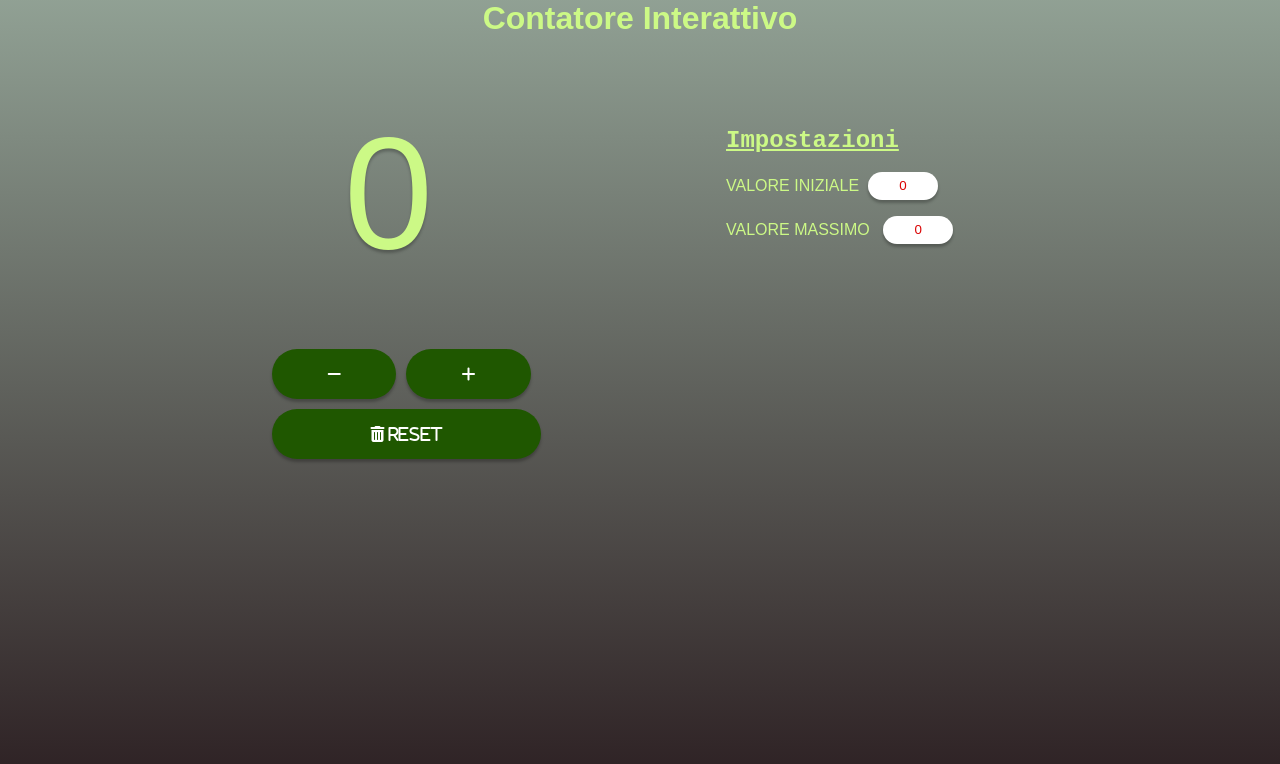
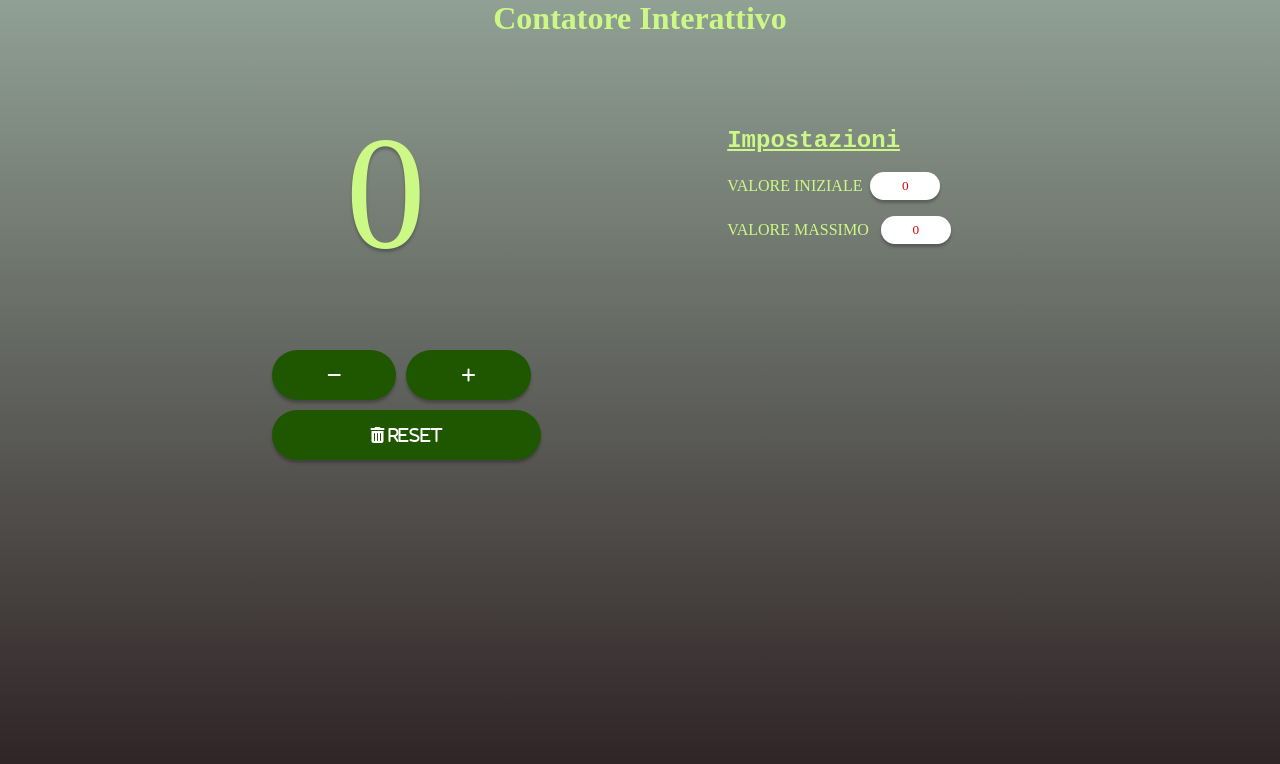
Before and after one commit to antopat1/contatoreinterattivo, a plain HTML site: page index.html in a window 1280 px wide. Both pictures are taken after a click on the button "CREA ELEMENTI IN JS ED AVVIA APPLICAZIONE". Drawn offline with Linux system fonts and the light colour scheme; a web font is replaced by a local one.

Commit message:
NewReleasePostFeedback

```diff
--- a/assets/css/custoumRules.css
+++ b/assets/css/custoumRules.css
@@ -1,9 +1,9 @@
-/* import di "Nabla" tra i font maggiormente in trend */
+/* Import di "Nabla" tra i font maggiormente in trend */
 @import url('https://fonts.googleapis.com/css2?family=Nabla&family=Pixelify+Sans&family=Poppins:wght@100&family=Roboto&family=Rubik+Doodle+Shadow&display=swap');
 
 /* Reset del margin e padding di default e utilizzo del font "Nabla" come predefinito per l'intero documento */
 * {
-    font-family: "Nabla", sans-serif;
+    font-family: "Nabla", "sans-serif";
     padding: 0;
     margin: 0;
 }
@@ -13,8 +13,12 @@ body {
     color: #ccf986;
     background: #3634149b;
     background: linear-gradient(to bottom, #14361b78, #2b1e21);
-    background-attachment: fixed; /* Sfondo fisso durante lo scrolling */
-    height: 100vh; /* Occupa l'intera altezza della viewport */
+    background-attachment: fixed;
+    height: 100vh;
+}
+
+h2 {
+    font-family: 'Courier New';
 }
 
 button {
@@ -22,19 +26,19 @@ button {
     background: #1f5700;
     color: #ffffff;
     border: none;
-    cursor: pointer; /* Cambia il cursore al passaggio del mouse */
-    box-shadow: 0 3px 3px rgba(0, 0, 0, 0.25); /* Ombra leggera */
+    cursor: pointer;
+    box-shadow: 0 3px 3px rgba(0, 0, 0, 0.25);
     height: 50px;
-    border-radius: 50px; /* Bordo arrotondato */
+    border-radius: 50px;
 }
 
 button:hover {
-    filter: hue-rotate(25deg); /* Cambia il colore al passaggio del mouse */
+    filter: hue-rotate(25deg);
 }
 
 button:disabled {
-    pointer-events: none; /* Impedisce l'interazione con i pulsanti disabilitati */
-    filter: saturate(10%); /* Riduce la saturazione del colore */
+    pointer-events: none;
+    filter: saturate(10%);
 }
 
 input {
@@ -45,8 +49,9 @@ input {
     height: 28px;
     border-radius: 14px;
     font-weight: 500;
-    color: #0004ff;
+    color: #db0505;
     box-shadow: 0 3px 3px rgba(0, 0, 0, 0.25);
+    font-family: "Arial, Helvetica, sans-serif";
 }
 
 input::-webkit-outer-spin-button,
@@ -60,7 +65,7 @@ input::-webkit-inner-spin-button {
     display: flex;
     flex-direction: column;
     align-items: center;
-    gap: 4rem; /* Spaziatura tra gli elementi figli */
+    gap: 4rem;
 }
 
 .myApp-counterSetting {
@@ -80,7 +85,7 @@ input::-webkit-inner-spin-button {
 /* Stili per il contenitore dei pulsanti */
 .buttons {
     display: flex;
-    flex-wrap: wrap; /* Rientra a capo se non c'è abbastanza spazio */
+    flex-wrap: wrap;
     gap: 10px;
     width: 80%;
     margin-right: 400px;
@@ -109,7 +114,7 @@ input::-webkit-inner-spin-button {
     margin-bottom: 1rem;
 }
 
-/*Regole per le dimensioni e il posizionamento in risposta a schermi più piccoli */
+/* Regole per le dimensioni e il posizionamento in risposta a schermi più piccoli */
 @media (max-width: 768px) {
     .myApp-counterSetting {
         flex-direction: column;
@@ -131,7 +136,7 @@ input::-webkit-inner-spin-button {
     }
 }
 
-/* Regole per le dimensioni e il posizionamento in schermi molto piccoli come IPhone 12*/
+/* Regole per le dimensioni e il posizionamento in schermi molto piccoli come iPhone 12 */
 @media (max-width: 430px) {
     .settings {
         margin-left: 180px;
@@ -160,3 +165,8 @@ input::-webkit-inner-spin-button {
         font-size: 3vw;
     }
 }
+
+/* regola per nascondere elementi */
+.hidden {
+    display: none;
+}
--- a/assets/js/custoumJS.js
+++ b/assets/js/custoumJS.js
@@ -1,55 +1,54 @@
 document.addEventListener("DOMContentLoaded", () => {
     let counterValue = 0;
-    let maxValue = null; // inizialmente non ci sono restrizioni per i valori del contatore
+    let maxValue = null; // Valore massimo del contatore, inizialmente non limitato
 
-    // Referenze ai vari elementi HTML
+    // Referenze agli elementi HTML
     const startCountInput = document.getElementById("startCount");
     const maxCountInput = document.getElementById("maxCount");
-    const showAppBtn = document.getElementById("showAppBtn");
-    const myAppContainer = document.querySelector(".myApp-counterSetting");
+    const showAppBtn = document.getElementById("showAppBtn"); // Bottone per mostrare l'app
+    const settingsContainer = document.querySelector(".myApp-counterSetting");
     const buttonContainer = document.getElementById("buttonContainer");
 
-    // Creazione dinamica JS del contatore
-    const sectionContainer = document.createElement("section");
-    sectionContainer.textContent = "0";
-    sectionContainer.classList.add("counter");
-    myAppContainer.insertBefore(sectionContainer, myAppContainer.firstChild);
+    // Referenza all'elemento radice che racchiude l'intera applicazione ed intercetta eventi da ogni TAG child
+    const generalEventDelegateElement = document.querySelector(".myApp-container");
 
-    // Creazione dinamica dei pulsanti ciclando un array contenente le classi associate ai simboli del CDN CSS "font-awesome"
+    // Creazione dinamica del contatore come elemento DOM
+    const sectionContainer = createDOMElement("section", "counter", "0"); // Crea un elemento sezione per il contatore
+    settingsContainer.insertBefore(sectionContainer, settingsContainer.firstChild); // Inserisce il contatore nel contenitore principale
+
+    // Creazione dinamica dei pulsanti utilizzando un array di classi
     const buttonSymbols = ['fa-minus', 'fa-plus', 'fa-trash-can'];
     buttonSymbols.forEach((symbolClass, index) => {
-        const button = document.createElement("button");
-        button.classList.add("fa-solid", symbolClass);
-        button.id = `button${index + 1}`;
+        const button = createDOMElement("button", `fa-solid ${symbolClass}`, null); // Crea un elemento button con classi specificate
+        button.id = `button${index + 1}`; // Assegna un ID univoco a ciascun pulsante
 
-        // Se la classe è 'fa-trash-can' (icona del cestino), aggiungi oltre al simbolo anche il testo a "RESET"
+        // Se la classe è 'fa-trash-can' (icona del cestino), aggiunge anche il testo "RESET"
         if (symbolClass === 'fa-trash-can') {
             button.textContent = " RESET";
         }
+
         buttonContainer.appendChild(button);
     });
 
-    // Gestore dell'evento iniziale che al click mostra il contatore interattivo e le sue impostazioni
-    showAppBtn.addEventListener("click", () => {
-        myAppContainer.style.display = "flex";
-        buttonContainer.style.display = "flex";
-        showAppBtn.style.display = "none"; // Nascondi il bottone di avvio
-    });
-
-    // Implementazione della logica dell'Event Delegation grazie a cui intercetto l'elemento che ha scatenato l'evento
-    buttonContainer.addEventListener("click", (event) => {
-        const targetId = event.target.id;
+    generalEventDelegateElement.addEventListener("click", (event) => {
+        const targetId = event.target.id; // Ottiene l'ID dell'elemento cliccato
 
         switch (targetId) {
-            case "button1": // Decrementa
+            case "showAppBtn": // Gestore dell'evento click per mostrare l'app
+                settingsContainer.style.display = "flex"; // Mostra il contenitore principale
+                buttonContainer.style.display = "flex"; // Mostra il contenitore dei pulsanti
+                showAppBtn.style.display = "none"; // Nasconde il bottone di avvio
+                break;
+
+            case "button1": // Pulsante di decremento
                 if (counterValue > 0) {
                     counterValue--;
-                    updateCounterDisplay();
-                    updateButtonState();
+                    updateCounterDisplay(); // Aggiorna la visualizzazione del contatore
+                    updateButtonState(); // Aggiorna lo stato dei pulsanti
                 }
                 break;
 
-            case "button2": // Incrementa
+            case "button2": // Pulsante di incremento
                 if (maxValue === null || counterValue < maxValue) {
                     counterValue++;
                     updateCounterDisplay();
@@ -57,7 +56,7 @@ document.addEventListener("DOMContentLoaded", () => {
                 }
                 break;
 
-            case "button3": // Azzera
+            case "button3": // Pulsante di reset
                 counterValue = 0;
                 maxValue = null;
                 startCountInput.value = 0;
@@ -68,29 +67,36 @@ document.addEventListener("DOMContentLoaded", () => {
         }
     });
 
-    startCountInput.addEventListener("change", (e) => {
-        const startValue = parseInt(e.target.value);
-        handleInputChange(startValue);
+    // Accorpamento del Gestore degli eventi change per l'input del valore iniziale e massimo nelle impostazioni
+    generalEventDelegateElement.addEventListener("change", (event) => {
+        const targetId = event.target.id;
+
+        switch (targetId) {
+            case "startCount":
+                handleInputChange(parseInt(event.target.value));
+                break;
+
+            case "maxCount":
+                handleInputChange(parseInt(event.target.value), true);
+                break;
+        }
     });
 
-    maxCountInput.addEventListener("change", (e) => {
-        const newMaxValue = parseInt(e.target.value);
-        handleInputChange(newMaxValue, true);
-    });
 
-    // Implementazione della logica di gestione dell'input sulla base dei valori forniti con le impostazioni
+
+    // Funzione per gestire il cambiamento di input
     function handleInputChange(value, isMaxValue = false) {
         if (isNaN(value)) {
-            window.alert("Attenzione: sono accettati solo valori numerici!");
+            window.alert("Attenzione: sono accettati solo valori numerici!"); // Avvisa se il valore non è numerico
         } else {
             if (isMaxValue) {
-                maxValue = value;
+                maxValue = value; // Imposta il valore massimo
             } else {
                 let adjustedValue = value;
                 if (maxValue !== null && value > maxValue) {
-                    adjustedValue = maxValue;
+                    adjustedValue = maxValue; // Imposta il valore corretto rispetto al massimo
                 }
-                counterValue = adjustedValue;
+                counterValue = adjustedValue; // Imposta il valore del contatore
             }
 
             updateCounterDisplay();
@@ -98,25 +104,31 @@ document.addEventListener("DOMContentLoaded", () => {
         }
     }
 
+    // Funzione per aggiornare la visualizzazione del contatore
     function updateCounterDisplay() {
         sectionContainer.textContent = counterValue;
     }
 
-    // Per garantire robustezza all'app, si impedisce con disabilitazione pulsanti, valori negativi o maggiori del massimo indicato in impostazioni
+    // Funzione per aggiornare lo stato dei pulsanti
     function updateButtonState() {
         const incrementBtn = document.getElementById("button2");
         const decrementBtn = document.getElementById("button1");
 
-        if (maxValue !== null && counterValue >= maxValue) {
-            incrementBtn.disabled = true;
-        } else {
-            incrementBtn.disabled = false;
+        // Utilizzo dell'operatore ternario per semplificare le condizioni
+        incrementBtn.disabled = (maxValue !== null && counterValue >= maxValue) ? true : false;
+        decrementBtn.disabled = (counterValue <= 0) ? true : false;
+
+    }
+
+    // Funzione per creare un elemento DOM con tagname, classe e innerHTML specificati
+    function createDOMElement(tagname, className, innerHTML) {
+        const element = document.createElement(tagname); // Crea un nuovo elemento
+        element.className = className; // Imposta la classe dell'elemento
+
+        if (innerHTML) {
+            element.innerHTML = innerHTML; // Imposta il contenuto HTML dell'elemento se fornito
         }
 
-        if (counterValue <= 0) {
-            decrementBtn.disabled = true;
-        } else {
-            decrementBtn.disabled = false;
-        }
+        return element; // Restituisce l'elemento creato
     }
 });
--- a/index.html
+++ b/index.html
@@ -19,31 +19,30 @@
         <h1>Contatore Interattivo</h1>
 
         <button id="showAppBtn"> &nbsp; CREA ELEMENTI IN JS ED AVVIA APPLICAZIONE &nbsp;</button>
-        <div class="myApp-counterSetting" style="display: none;">
+
+        <div class="myApp-counterSetting hidden">
             <!-- il contatore verrà creato qui -->
             <section class="settings">
                 <u>
-                    <h2 style="font-family: 'Courier New'">Impostazioni</h2>
+                    <h2>Impostazioni</h2>
                 </u>
                 <br>
                 <p>
                     <label for="startCount">
                         <nobr>VALORE INIZIALE &nbsp;</nobr>
                     </label>
-                    <input type="number" id="startCount" min="0" value="0"
-                        style="font-family: Arial, Helvetica, sans-serif; color: #db0505;" />
+                    <input type="number" id="startCount" min="0" value="0" />
                 </p>
                 <p>
-                    <label for=" maxCount">
+                    <label for="maxCount">
                         <nobr>VALORE MASSIMO &nbsp;&nbsp;</nobr>
                     </label>
-                    <input type="number" id="maxCount" min="0" value="0"
-                        style="font-family: Arial, Helvetica, sans-serif; color: #db0505;" />
+                    <input type="number" id="maxCount" min="0" value="0" />
                 </p>
             </section>
         </div>
 
-        <section class="buttons" id="buttonContainer" style="display: none;">
+        <section class="buttons hidden" id="buttonContainer">
             <!-- I pulsanti saranno aggiunti dinamicamente qui -->
         </section>
 
```
